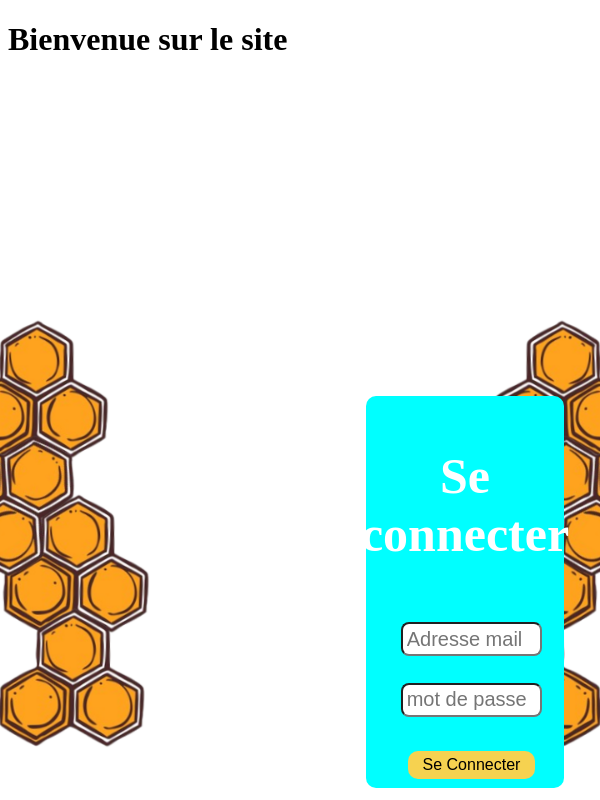
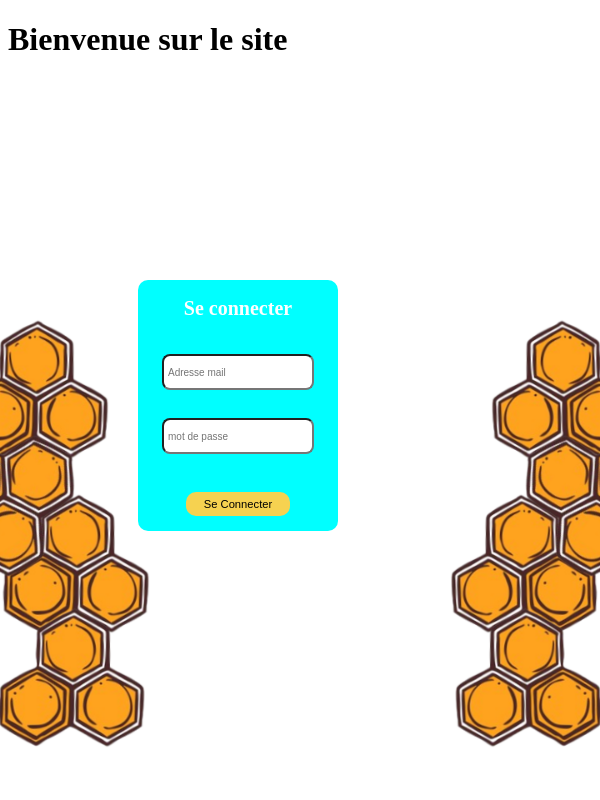
Before and after one commit to IzIOne20/Ruche, a PHP site: page / in a window 600 px wide. Run offline with PHP 8.4, Linux system fonts and the light colour scheme.

Commit message:
mise à jour responsive

```diff
--- a/WEB/style.css
+++ b/WEB/style.css
@@ -26,7 +26,7 @@ body{
   form h2 {
     color: white;
     text-align: center;
-    font-size: 50px;
+    font-size: 45px;
   }
 
 
@@ -53,7 +53,7 @@ body{
     margin-top: 5%;
   }
 
-@media screen and (min-width: 400px) and (max-width: 720px) {
+@media screen and (min-width: 370px) and (max-width: 720px) {
   body{
     background-image: url('fondSiteMobile.png');
     background-repeat: no-repeat;
@@ -62,36 +62,35 @@ body{
 
 #formCo {
     position: absolute;
-  margin-left: 26%;
-  margin-top: 20%;
+    left: 23%;
+    top: 35%;
+    width:50%
   }
 
+
   form {
-  margin-top: 20%;
+    position:relative;
+    display: flex;
+    flex-direction: column;
     background-color: aqua;
-  padding: 5% 10%;
     border-radius: 10px;
-  min-width: 150px; /* le form ne sera pas plus petit que 300 pixels */
+    min-width: 200px; /* le form ne sera pas plus petit que 300 pixels */
+    width: 10%;
+    align-items: center;
   }
 
  form h2 {
   color: white;
   text-align: center;
-}
-
-form input {
-  display: flex;
-  flex-direction: column;
+  font-size: 20px;
 }
 
 input[type="text"],
 input[type="password"] {
-  position:relative;
   background-color: white;
-  padding: 2%;
-  width: 80%;
+  width: 70%;
+  font-size: 10px;
   height: 3vh;
-  margin-left: 8%;
   border-radius: 8px;
   margin-bottom: 5%;
   outline: none;
@@ -101,12 +100,11 @@ form button {
   padding: 3% 9%;
   border: none;
   border-radius: 10px;
-  font-size: 100%;
+  font-size: 70%;
   color: black;
   background-color: #f6d250;
   cursor: pointer;
   margin-top: 5%;
-  margin-left: 8%;
 }
 
 }
```
Lines whose indentation alone changed are shown as unchanged.
